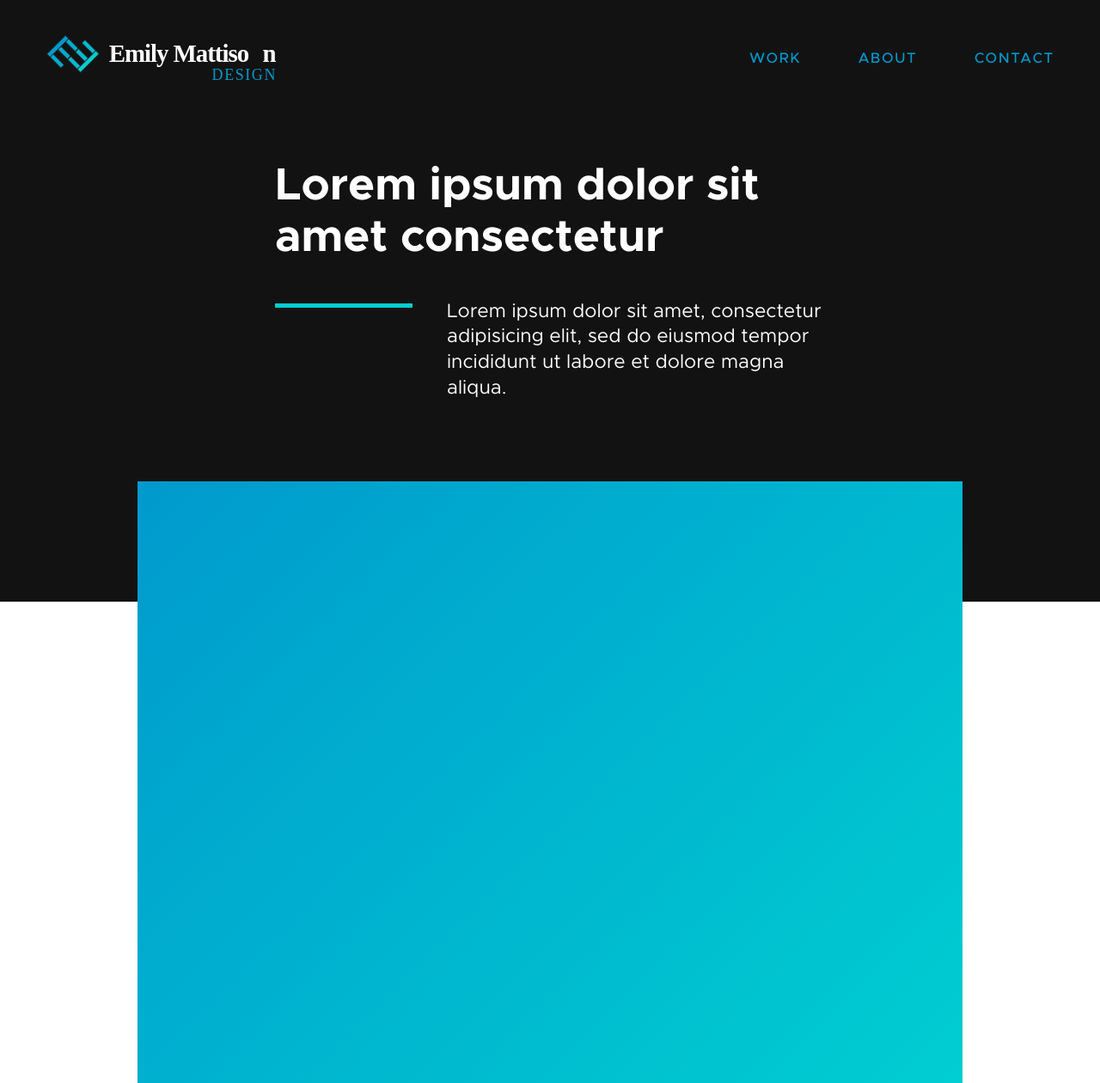
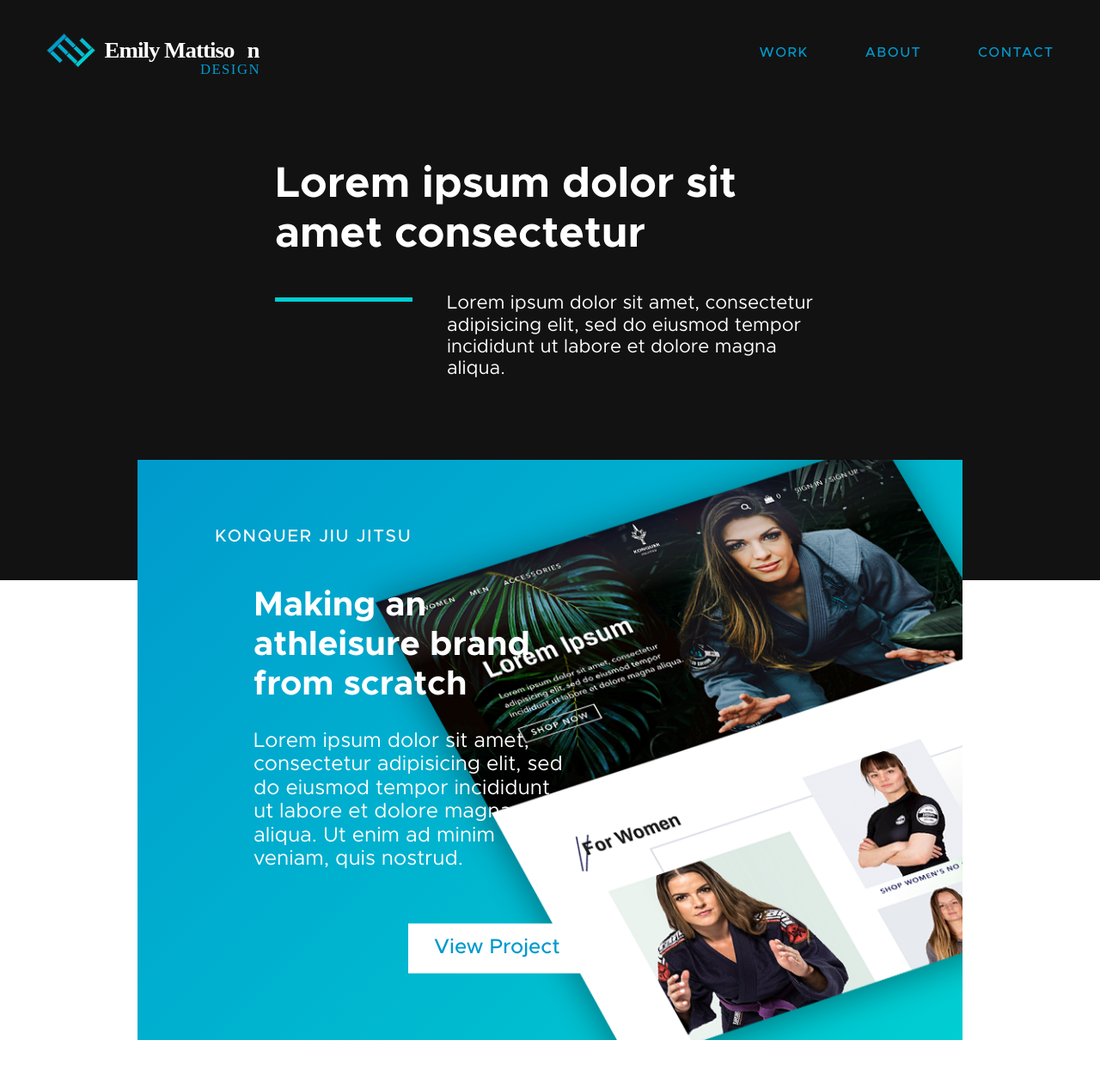
Before and after one commit to egmatti/portfolio-v2, a plain HTML site: page index.html in a window 1280 px wide. Shown: the whole page at 86% size. After the commit the page ends 1210 px from the top, so only its background shows below. Drawn offline with nearby package versions, Linux system fonts and the light colour scheme.

Commit message:
Started adding featured project section to home page

```diff
--- a/index.html
+++ b/index.html
@@ -58,7 +58,13 @@ HOME PAGE
 
   <section class="featured-project-section">
     <div class="featured-project-background">
-
+      <div class="featured-project-text">
+        <span class="project-name featured-project-name">Konquer Jiu Jitsu</span>
+        <h3 class="featured-project-title">Making an athleisure brand from scratch</h3>
+        <p class="featured-project-description">Lorem ipsum dolor sit amet, consectetur adipisicing elit, sed do eiusmod tempor incididunt ut labore et dolore magna aliqua. Ut enim ad minim veniam, quis nostrud.</p>
+        <a class="button featured-project-button"><div>View Project</div></a>
+      </div>
+      <img class="featured-project-image" src="img/featured-project/konquer.png" alt="Konquer Jiu Jitsu website home page">
     </div>
   </section>
 
--- a/scss/base/_base.scss
+++ b/scss/base/_base.scss
@@ -4,7 +4,7 @@
 
 * {
   font-family: $font-regular;
-  font-size: $base-font-size;
+  font-size: 20px;
   margin: 0;
   padding: 0;
 
@@ -74,7 +74,7 @@ video {
 h1 {
   color: $black;
   font-family: $font-bold;
-  font-size: 2.33333rem;
+  font-size: 50px;
   margin: 0;
 }
 
@@ -83,6 +83,5 @@ h1 {
 
 p {
   font-family: $font-regular;
-  font-size: 1rem;
-  line-height: $line-height-body-text;
+  font-size: 22px;
 }
--- a/scss/layout/_header.scss
+++ b/scss/layout/_header.scss
@@ -4,8 +4,8 @@
 
 header {
   @include flexbox($justify: space-between);
-  height: 54px;
-  margin: 40px 4.17% 0 4.17%;
+  height: 50px;
+  margin: 37.5px 4.17% 0 4.17%;
   max-width: 1320px;
   position: absolute;
   width: 91.66%;
@@ -13,23 +13,30 @@ header {
 }
 
 .header-logo {
-  height: 54px;
+  height: 50px;
   object-fit: contain;
 }
 
 .header-nav {
 
   a {
+    border-bottom: 2.45px solid transparent;
     color: $color-nav;
     display: inline-block;
+    padding: 10px 0;
     text-transform: uppercase;
 
     li {
       font-family: $font-medium;
-      font-size: 0.75rem;
+      font-size: 16px;
       letter-spacing: 1.4765625px;
       list-style-type: none;
     }
+  }
+
+  a:hover {
+    border-bottom: 2.45px solid $color-nav;
+    padding: 10px 0;
   }
 
   a:not(:first-of-type) {
--- a/scss/pages/_home.scss
+++ b/scss/pages/_home.scss
@@ -5,7 +5,7 @@
 .hero-section {
   @include flexbox();
   background: $black;
-  height: 700px;
+  height: 675px;
   width: 100%;
 }
 
@@ -43,6 +43,58 @@
 .featured-project-background {
   @include gradient($blue, $aqua);
   @include grid-child(2,8);
-  height: 700px;
+  height: 675px;
   margin-top: -140px;
+  position: relative;
 }
+
+.featured-project-text {
+  @include vertical-align();
+  z-index: 50;
+}
+
+.featured-project-name {
+  color: $white;
+  font-family: $font-medium;
+  font-size: 20px;
+  letter-spacing: 1.75px;
+  margin-left: 90px;
+  text-transform: uppercase;
+}
+
+.featured-project-title {
+  color: $white;
+  font-family: $font-bold;
+  font-size: 40px;
+  margin: 45px 0 30px 135px;
+  width: 360px;
+}
+
+.featured-project-description {
+  color: $white;
+  font-family: $font-regular;
+  font-size: 24px;
+  margin-left: 135px;
+  width: 360px;
+}
+
+.featured-project-button {
+
+  div {
+    background: $white;
+    color: $blue;
+    display: inline-block;
+    font-family: $font-medium;
+    font-size: 24px;
+    margin: 60px 0 0 315px;
+    padding: 15px 30px;
+  }
+}
+
+.featured-project-image {
+  height: 100%;
+  object-fit: contain;
+  position: absolute;
+  right: 0;
+  top: 0;
+}
--- a/scss/utilities/_variables.scss
+++ b/scss/utilities/_variables.scss
@@ -30,14 +30,6 @@ $font-semi-bold: "Metropolis Semi-Bold", Helvetica, sans-serif;
 $font-bold: "Metropolis Bold", Helvetica, sans-serif;
 $font-extra-bold: "Metropolis Extra Bold", Helvetica, sans-serif;
 
-// Font Sizes
-$base-font-size: 22.5px;
-
-// Letter Spacing
-
-// Line Height
-$line-height-body-text: 1.33rem;
-
 
 // BORDERS
 
```
Also changed, not shown: css/style.css, img/featured-project/konquer.png (added), 1 other file.
